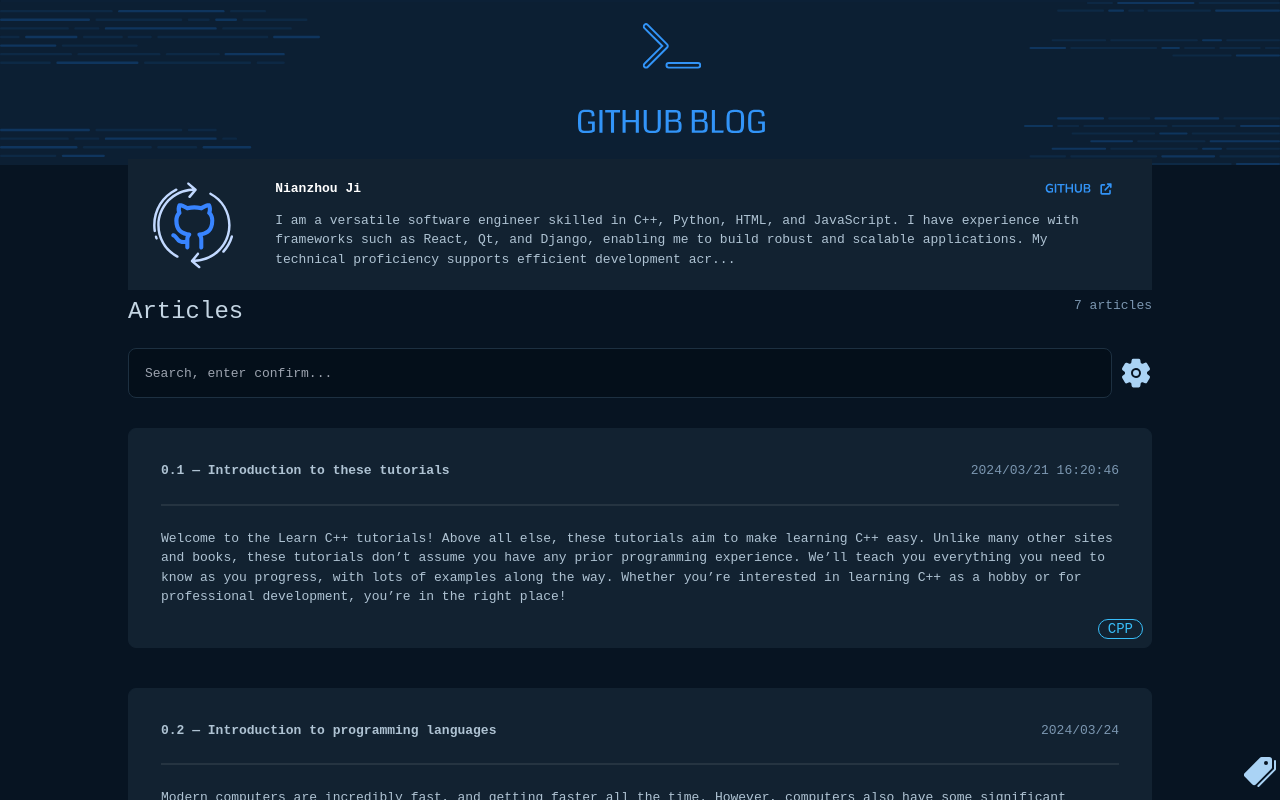
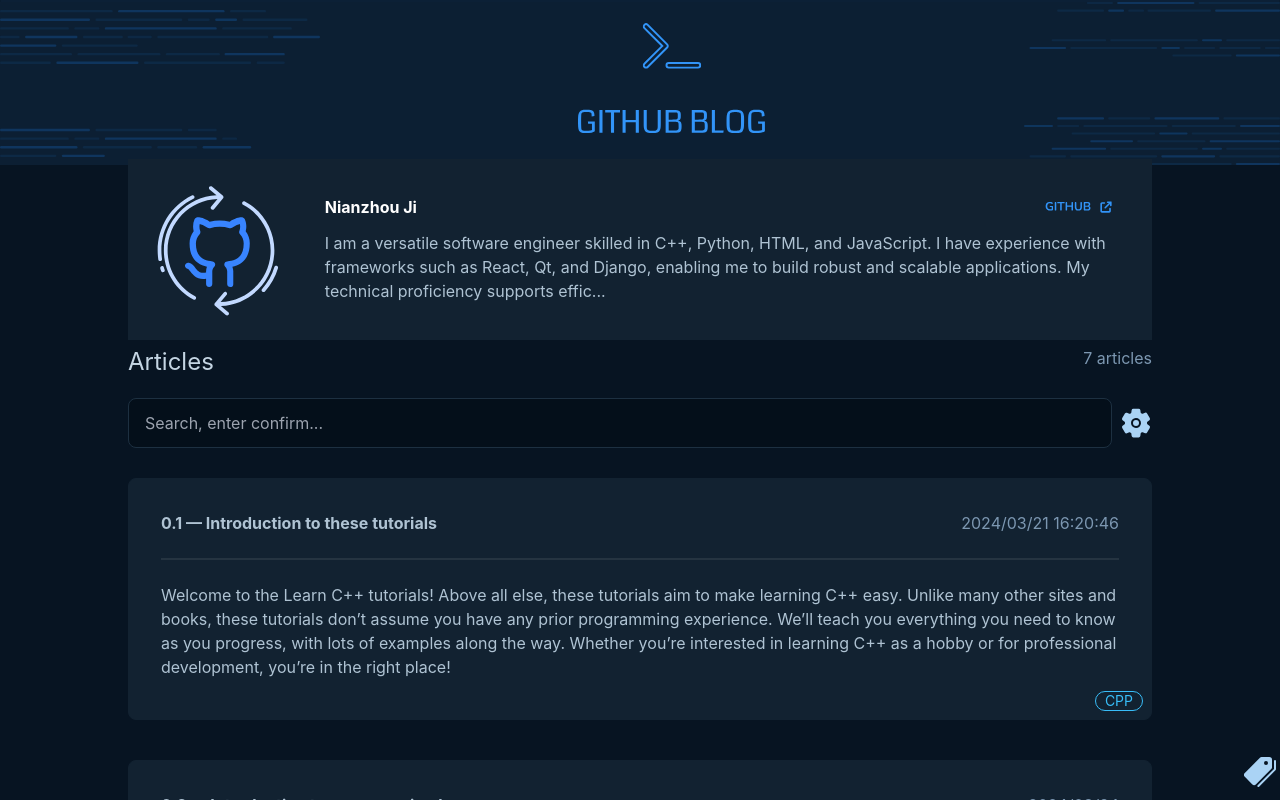
Before and after one commit to nianzhou-ji/github-blog-dev, a React (Create React App) app: page / in a window 1280 px wide. Built offline with nearby package versions, Linux system fonts and the light colour scheme.

Commit message:
DEV：修改了显示字体

```diff
--- a/src/App.js
+++ b/src/App.js
@@ -119,7 +119,7 @@
 
                  `} style={{top: headSize.height - 4}}>
 
-                <img src={AvatarImg} alt="" className='w-[10%]'/>
+                <img src={AvatarImg} alt="" className='w-[15%]'/>
                 <div className='ml-[32px] mr-[24px]  h-full  flex-auto '>
                     <div className='flex  justify-between'>
                         <p className='text-white font-bold'>Nianzhou Ji</p>
@@ -158,7 +158,7 @@
                     <img src={BackImg} alt=""/>
                 </div>
 
-                <div>
+                <div className='mt-[8px]'>
 
                     <AbbreviatedComp
                         averageWordSize={10}
@@ -171,7 +171,7 @@
                 </div>
 
 
-                <div className={`$${commonStore.viewArticle ? null : 'hidden'} flex  mt-[4px] justify-between`}>
+                <div className={`$${commonStore.viewArticle ? null : 'hidden'} flex  mt-[8px] justify-between`}>
                     <div className='flex items-center '>
                         <CalendarIcon size={20} color={'#AFC3D3'}/>
                         <p data-tip={'document creating time.'}
--- a/src/index.css
+++ b/src/index.css
@@ -6,7 +6,9 @@
 
 body {
   margin: 0;
-  font-family: monospace;
+  font-family: -apple-system, BlinkMacSystemFont, 'Segoe UI', 'Roboto', 'Oxygen',
+  'Ubuntu', 'Cantarell', 'Fira Sans', 'Droid Sans', 'Helvetica Neue',
+  sans-serif;
   -webkit-font-smoothing: antialiased;
   -moz-osx-font-smoothing: grayscale;
 
```
